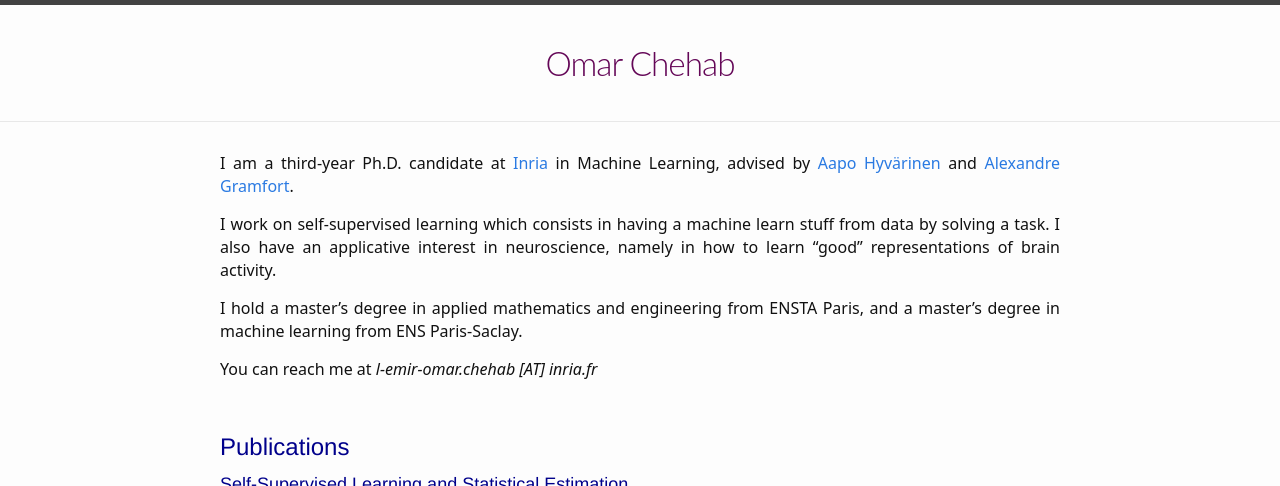
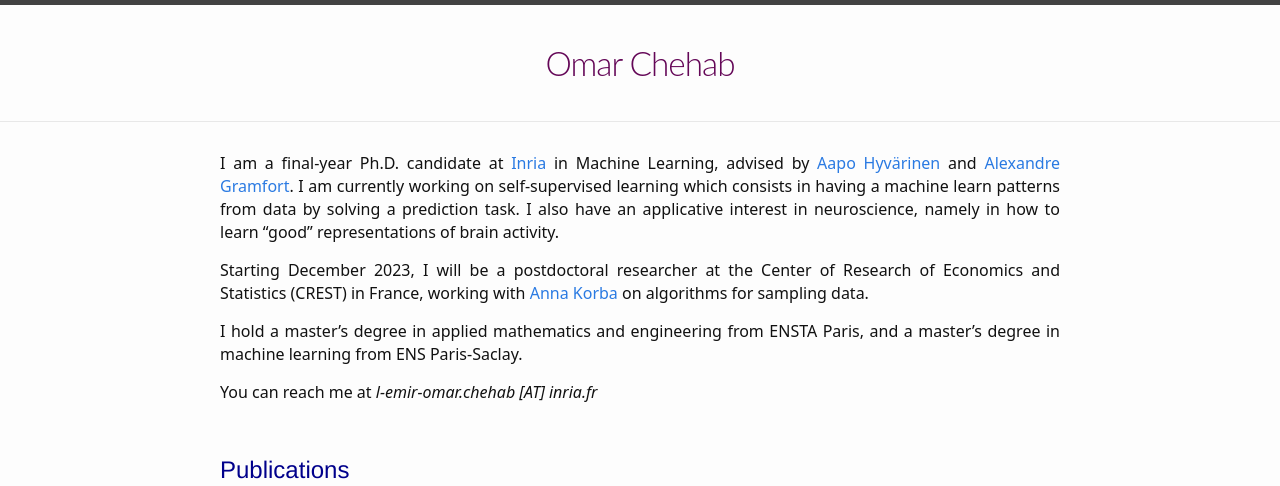
Before and after one commit to l-omar-chehab/l-omar-chehab.github.io, a Jekyll site: the page built from index.md, in a window 1280 px wide and 900 px high, cut to the strip 0-486 px from the top of the window. Built offline with Jekyll 4.4.1, drawn with Linux system fonts in a browser that asks for light colours.

Commit message:
Added postdoc.

```diff
--- a/index.md
+++ b/index.md
@@ -36,12 +36,16 @@ I've previously interned at Facebook AI Research, ENS Paris, U of Toronto with <
 * 08/2020 _Our work is featured in Andrew Ng's Deep Learning Newsletter_ <a href="https://blog.deeplearning.ai/blog/the-batch-training-1-trillion-parameters-medical-ai-gets-a-shot-in-the-arm-does-bert-have-common-sense-revitalizing-chess" target="_blank">The Batch!</a>, as 'Unlabeled Brain Waves Spill Secrets'
 -->
 
-I am a third-year Ph.D. candidate at <a href="https://www.inria.fr/en" target="_blank">Inria</a> in Machine Learning, advised by <a href="https://www.cs.helsinki.fi/u/ahyvarin/" target="_blank">Aapo Hyvärinen</a> and <a href="http://alexandre.gramfort.net" target="_blank">Alexandre Gramfort</a>.
-<!-- in the <a href="https://team.inria.fr/parietal/" target="_blank">Mind team</a> (formerly Parietal).  -->
+I am a final-year Ph.D. candidate at <a href="https://www.inria.fr/en" target="_blank">Inria</a> in Machine Learning, advised by <a href="https://www.cs.helsinki.fi/u/ahyvarin/" target="_blank">Aapo Hyvärinen</a> and <a href="http://alexandre.gramfort.net" target="_blank">Alexandre Gramfort</a>.
+I am currently working on self-supervised learning which consists in having a machine learn patterns from data by solving a prediction task.
+I also have an applicative interest in neuroscience, namely in how to learn "good" representations of brain activity.
 
-I work on self-supervised learning which consists in having a machine learn stuff from data by solving a task.
+
+Starting December 2023, I will be a postdoctoral researcher at the Center of Research of Economics and Statistics (CREST) in France, working with <a href="https://akorba.github.io" target="_blank">Anna Korba</a> on algorithms for sampling data.
+
 <!-- For example, if the data is a book, one task you can give the machine is to recognize sentences of the book where the words are ordered from sentences where the words are scrambled. To solve this task, the machine might have to identify grammatical rules and writing style, and would therefore learn meaningful stuff from the book. I have been interested in two key questions: <i>what exactly is being learnt from such tasks? and what makes a task better than another?</i>  -->
-I also have an applicative interest in neuroscience, namely in how to learn "good" representations of brain activity.
+
+<!-- I obtained a PhD from Mila (Université de Montréal) under the supervision of Aaron Courville. In my thesis, I investigated deep learning methods for visual dialogue applications. I was also fortunate enough to spend time at the research labs of Facebook, Twitter, and INRIA. -->
 
 I hold a master’s degree in applied mathematics and engineering from ENSTA Paris, and a master’s degree in machine learning from ENS Paris-Saclay.
 
```
Also changed, not shown: 9 other files.
